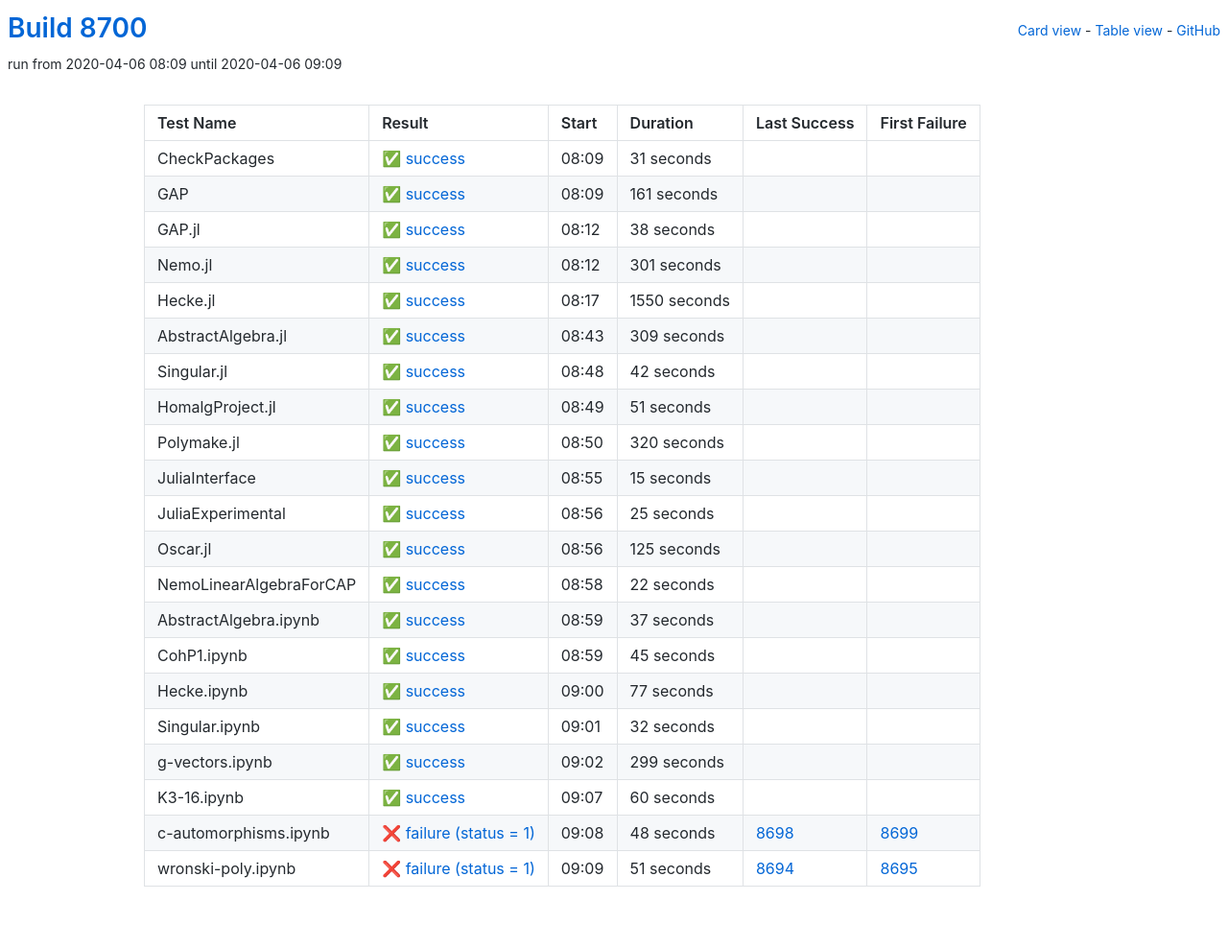
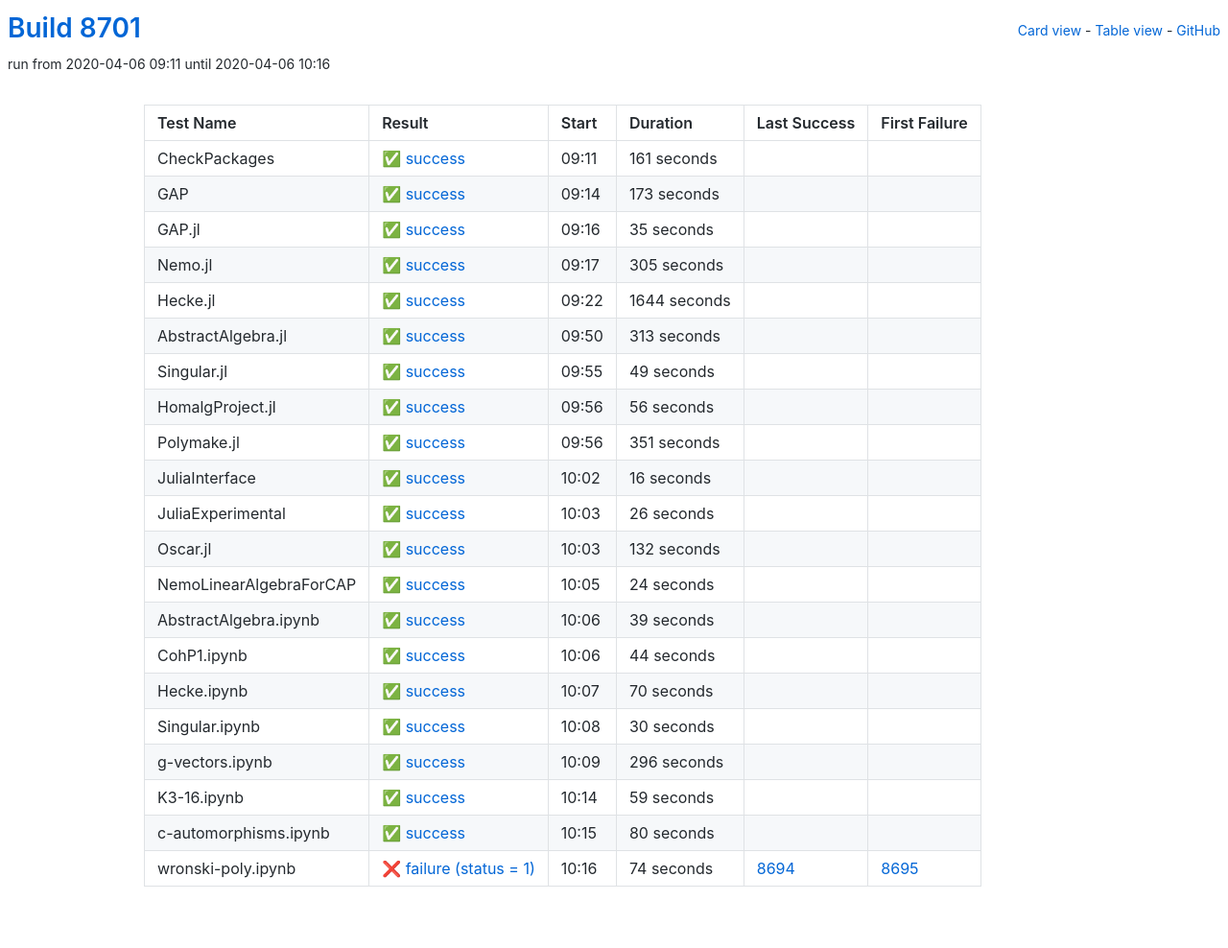
Before and after one commit to oscar-system/oscar-ci-status, a Jekyll site: the page built from table.html, in a window 1280 px wide. Shown: the whole page at 96% size. Built offline with Jekyll 4.4.1, drawn with Linux system fonts in a browser that asks for light colours.

Commit message:
Build 8701

```diff
--- a/_data/ci.yml
+++ b/_data/ci.yml
@@ -1,235 +1,235 @@
-build: 8700
-build_url: https://oscarci.mathematik.uni-kl.de/job/oscar/8700/
+build: 8701
+build_url: https://oscarci.mathematik.uni-kl.de/job/oscar/8701/
 job: oscar
 tests:
-- duration: 31
-  exitcode: 0
-  first_failure: false
-  first_failure_url: null
-  last_success: false
-  last_success_url: null
-  log: https://oscarci.mathematik.uni-kl.de/job/oscar/8700/artifact/logs/build-8700/CheckPackages.log
-  name: CheckPackages
-  start: 2020-04-06 08:09
-  status: success
-  success: true
 - duration: 161
   exitcode: 0
   first_failure: false
   first_failure_url: null
   last_success: false
   last_success_url: null
-  log: https://oscarci.mathematik.uni-kl.de/job/oscar/8700/artifact/logs/build-8700/GAP.log
-  name: GAP
-  start: 2020-04-06 08:09
+  log: https://oscarci.mathematik.uni-kl.de/job/oscar/8701/artifact/logs/build-8701/CheckPackages.log
+  name: CheckPackages
+  start: 2020-04-06 09:11
   status: success
   success: true
-- duration: 38
+- duration: 173
   exitcode: 0
   first_failure: false
   first_failure_url: null
   last_success: false
   last_success_url: null
-  log: https://oscarci.mathematik.uni-kl.de/job/oscar/8700/artifact/logs/build-8700/GAP.jl.log
-  name: GAP.jl
-  start: 2020-04-06 08:12
+  log: https://oscarci.mathematik.uni-kl.de/job/oscar/8701/artifact/logs/build-8701/GAP.log
+  name: GAP
+  start: 2020-04-06 09:14
   status: success
   success: true
-- duration: 301
+- duration: 35
   exitcode: 0
   first_failure: false
   first_failure_url: null
   last_success: false
   last_success_url: null
-  log: https://oscarci.mathematik.uni-kl.de/job/oscar/8700/artifact/logs/build-8700/Nemo.jl.log
-  name: Nemo.jl
-  start: 2020-04-06 08:12
+  log: https://oscarci.mathematik.uni-kl.de/job/oscar/8701/artifact/logs/build-8701/GAP.jl.log
+  name: GAP.jl
+  start: 2020-04-06 09:16
   status: success
   success: true
-- duration: 1550
+- duration: 305
   exitcode: 0
   first_failure: false
   first_failure_url: null
   last_success: false
   last_success_url: null
-  log: https://oscarci.mathematik.uni-kl.de/job/oscar/8700/artifact/logs/build-8700/Hecke.jl.log
-  name: Hecke.jl
-  start: 2020-04-06 08:17
+  log: https://oscarci.mathematik.uni-kl.de/job/oscar/8701/artifact/logs/build-8701/Nemo.jl.log
+  name: Nemo.jl
+  start: 2020-04-06 09:17
   status: success
   success: true
-- duration: 309
+- duration: 1644
   exitcode: 0
   first_failure: false
   first_failure_url: null
   last_success: false
   last_success_url: null
-  log: https://oscarci.mathematik.uni-kl.de/job/oscar/8700/artifact/logs/build-8700/AbstractAlgebra.jl.log
-  name: AbstractAlgebra.jl
-  start: 2020-04-06 08:43
+  log: https://oscarci.mathematik.uni-kl.de/job/oscar/8701/artifact/logs/build-8701/Hecke.jl.log
+  name: Hecke.jl
+  start: 2020-04-06 09:22
   status: success
   success: true
-- duration: 42
+- duration: 313
   exitcode: 0
   first_failure: false
   first_failure_url: null
   last_success: false
   last_success_url: null
-  log: https://oscarci.mathematik.uni-kl.de/job/oscar/8700/artifact/logs/build-8700/Singular.jl.log
-  name: Singular.jl
-  start: 2020-04-06 08:48
+  log: https://oscarci.mathematik.uni-kl.de/job/oscar/8701/artifact/logs/build-8701/AbstractAlgebra.jl.log
+  name: AbstractAlgebra.jl
+  start: 2020-04-06 09:50
   status: success
   success: true
-- duration: 51
+- duration: 49
   exitcode: 0
   first_failure: false
   first_failure_url: null
   last_success: false
   last_success_url: null
-  log: https://oscarci.mathematik.uni-kl.de/job/oscar/8700/artifact/logs/build-8700/HomalgProject.jl.log
-  name: HomalgProject.jl
-  start: 2020-04-06 08:49
+  log: https://oscarci.mathematik.uni-kl.de/job/oscar/8701/artifact/logs/build-8701/Singular.jl.log
+  name: Singular.jl
+  start: 2020-04-06 09:55
   status: success
   success: true
-- duration: 320
+- duration: 56
   exitcode: 0
   first_failure: false
   first_failure_url: null
   last_success: false
   last_success_url: null
-  log: https://oscarci.mathematik.uni-kl.de/job/oscar/8700/artifact/logs/build-8700/Polymake.jl.log
-  name: Polymake.jl
-  start: 2020-04-06 08:50
+  log: https://oscarci.mathematik.uni-kl.de/job/oscar/8701/artifact/logs/build-8701/HomalgProject.jl.log
+  name: HomalgProject.jl
+  start: 2020-04-06 09:56
   status: success
   success: true
-- duration: 15
+- duration: 351
   exitcode: 0
   first_failure: false
   first_failure_url: null
   last_success: false
   last_success_url: null
-  log: https://oscarci.mathematik.uni-kl.de/job/oscar/8700/artifact/logs/build-8700/JuliaInterface.log
-  name: JuliaInterface
-  start: 2020-04-06 08:55
+  log: https://oscarci.mathematik.uni-kl.de/job/oscar/8701/artifact/logs/build-8701/Polymake.jl.log
+  name: Polymake.jl
+  start: 2020-04-06 09:56
   status: success
   success: true
-- duration: 25
+- duration: 16
   exitcode: 0
   first_failure: false
   first_failure_url: null
   last_success: false
   last_success_url: null
-  log: https://oscarci.mathematik.uni-kl.de/job/oscar/8700/artifact/logs/build-8700/JuliaExperimental.log
-  name: JuliaExperimental
-  start: 2020-04-06 08:56
+  log: https://oscarci.mathematik.uni-kl.de/job/oscar/8701/artifact/logs/build-8701/JuliaInterface.log
+  name: JuliaInterface
+  start: 2020-04-06 10:02
   status: success
   success: true
-- duration: 125
+- duration: 26
   exitcode: 0
   first_failure: false
   first_failure_url: null
   last_success: false
   last_success_url: null
-  log: https://oscarci.mathematik.uni-kl.de/job/oscar/8700/artifact/logs/build-8700/Oscar.jl.log
-  name: Oscar.jl
-  start: 2020-04-06 08:56
+  log: https://oscarci.mathematik.uni-kl.de/job/oscar/8701/artifact/logs/build-8701/JuliaExperimental.log
+  name: JuliaExperimental
+  start: 2020-04-06 10:03
   status: success
   success: true
-- duration: 22
+- duration: 132
   exitcode: 0
   first_failure: false
   first_failure_url: null
   last_success: false
   last_success_url: null
-  log: https://oscarci.mathematik.uni-kl.de/job/oscar/8700/artifact/logs/build-8700/NemoLinearAlgebraForCAP.log
-  name: NemoLinearAlgebraForCAP
-  start: 2020-04-06 08:58
+  log: https://oscarci.mathematik.uni-kl.de/job/oscar/8701/artifact/logs/build-8701/Oscar.jl.log
+  name: Oscar.jl
+  start: 2020-04-06 10:03
   status: success
   success: true
-- duration: 37
+- duration: 24
   exitcode: 0
   first_failure: false
   first_failure_url: null
   last_success: false
   last_success_url: null
-  log: https://oscarci.mathematik.uni-kl.de/job/oscar/8700/artifact/logs/build-8700/AbstractAlgebra.ipynb.log
-  name: AbstractAlgebra.ipynb
-  start: 2020-04-06 08:59
+  log: https://oscarci.mathematik.uni-kl.de/job/oscar/8701/artifact/logs/build-8701/NemoLinearAlgebraForCAP.log
+  name: NemoLinearAlgebraForCAP
+  start: 2020-04-06 10:05
   status: success
   success: true
-- duration: 45
+- duration: 39
   exitcode: 0
   first_failure: false
   first_failure_url: null
   last_success: false
   last_success_url: null
-  log: https://oscarci.mathematik.uni-kl.de/job/oscar/8700/artifact/logs/build-8700/CohP1.ipynb.log
-  name: CohP1.ipynb
-  start: 2020-04-06 08:59
+  log: https://oscarci.mathematik.uni-kl.de/job/oscar/8701/artifact/logs/build-8701/AbstractAlgebra.ipynb.log
+  name: AbstractAlgebra.ipynb
+  start: 2020-04-06 10:06
   status: success
   success: true
-- duration: 77
+- duration: 44
   exitcode: 0
   first_failure: false
   first_failure_url: null
   last_success: false
   last_success_url: null
-  log: https://oscarci.mathematik.uni-kl.de/job/oscar/8700/artifact/logs/build-8700/Hecke.ipynb.log
-  name: Hecke.ipynb
-  start: 2020-04-06 09:00
+  log: https://oscarci.mathematik.uni-kl.de/job/oscar/8701/artifact/logs/build-8701/CohP1.ipynb.log
+  name: CohP1.ipynb
+  start: 2020-04-06 10:06
   status: success
   success: true
-- duration: 32
+- duration: 70
   exitcode: 0
   first_failure: false
   first_failure_url: null
   last_success: false
   last_success_url: null
-  log: https://oscarci.mathematik.uni-kl.de/job/oscar/8700/artifact/logs/build-8700/Singular.ipynb.log
-  name: Singular.ipynb
-  start: 2020-04-06 09:01
+  log: https://oscarci.mathematik.uni-kl.de/job/oscar/8701/artifact/logs/build-8701/Hecke.ipynb.log
+  name: Hecke.ipynb
+  start: 2020-04-06 10:07
   status: success
   success: true
-- duration: 299
+- duration: 30
   exitcode: 0
   first_failure: false
   first_failure_url: null
   last_success: false
   last_success_url: null
-  log: https://oscarci.mathematik.uni-kl.de/job/oscar/8700/artifact/logs/build-8700/g-vectors.ipynb.log
-  name: g-vectors.ipynb
-  start: 2020-04-06 09:02
+  log: https://oscarci.mathematik.uni-kl.de/job/oscar/8701/artifact/logs/build-8701/Singular.ipynb.log
+  name: Singular.ipynb
+  start: 2020-04-06 10:08
   status: success
   success: true
-- duration: 60
+- duration: 296
   exitcode: 0
   first_failure: false
   first_failure_url: null
   last_success: false
   last_success_url: null
-  log: https://oscarci.mathematik.uni-kl.de/job/oscar/8700/artifact/logs/build-8700/K3-16.ipynb.log
-  name: K3-16.ipynb
-  start: 2020-04-06 09:07
+  log: https://oscarci.mathematik.uni-kl.de/job/oscar/8701/artifact/logs/build-8701/g-vectors.ipynb.log
+  name: g-vectors.ipynb
+  start: 2020-04-06 10:09
   status: success
   success: true
-- duration: 48
-  exitcode: 1
-  first_failure: 8699
-  first_failure_url: https://oscarci.mathematik.uni-kl.de/job/oscar/8699/
-  last_success: 8698
-  last_success_url: https://oscarci.mathematik.uni-kl.de/job/oscar/8698/
-  log: https://oscarci.mathematik.uni-kl.de/job/oscar/8700/artifact/logs/build-8700/c-automorphisms.ipynb.log
+- duration: 59
+  exitcode: 0
+  first_failure: false
+  first_failure_url: null
+  last_success: false
+  last_success_url: null
+  log: https://oscarci.mathematik.uni-kl.de/job/oscar/8701/artifact/logs/build-8701/K3-16.ipynb.log
+  name: K3-16.ipynb
+  start: 2020-04-06 10:14
+  status: success
+  success: true
+- duration: 80
+  exitcode: 0
+  first_failure: false
+  first_failure_url: null
+  last_success: false
+  last_success_url: null
+  log: https://oscarci.mathematik.uni-kl.de/job/oscar/8701/artifact/logs/build-8701/c-automorphisms.ipynb.log
   name: c-automorphisms.ipynb
-  start: 2020-04-06 09:08
-  status: failure
-  success: false
-- duration: 51
+  start: 2020-04-06 10:15
+  status: success
+  success: true
+- duration: 74
   exitcode: 1
   first_failure: 8695
   first_failure_url: https://oscarci.mathematik.uni-kl.de/job/oscar/8695/
   last_success: 8694
   last_success_url: https://oscarci.mathematik.uni-kl.de/job/oscar/8694/
-  log: https://oscarci.mathematik.uni-kl.de/job/oscar/8700/artifact/logs/build-8700/wronski-poly.ipynb.log
+  log: https://oscarci.mathematik.uni-kl.de/job/oscar/8701/artifact/logs/build-8701/wronski-poly.ipynb.log
   name: wronski-poly.ipynb
-  start: 2020-04-06 09:09
+  start: 2020-04-06 10:16
   status: failure
   success: false
```
Also changed, not shown: README.md.
